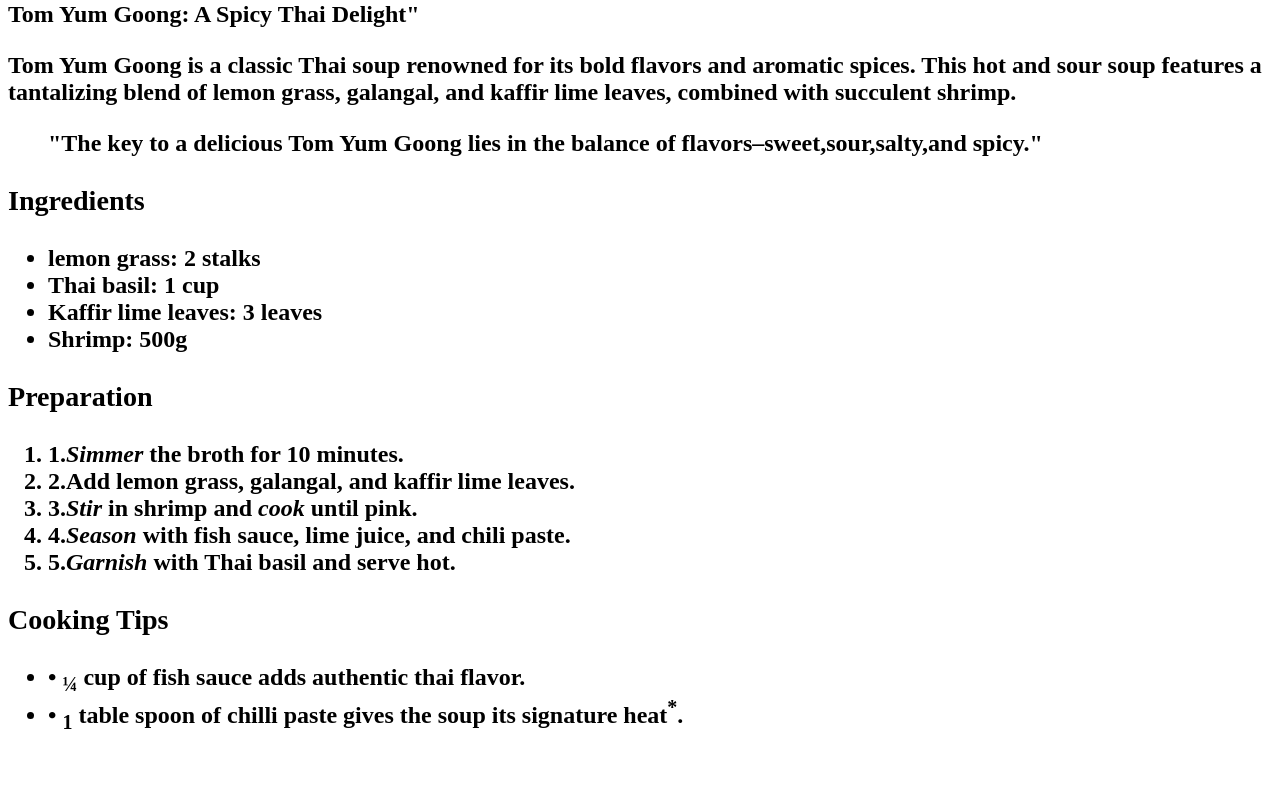
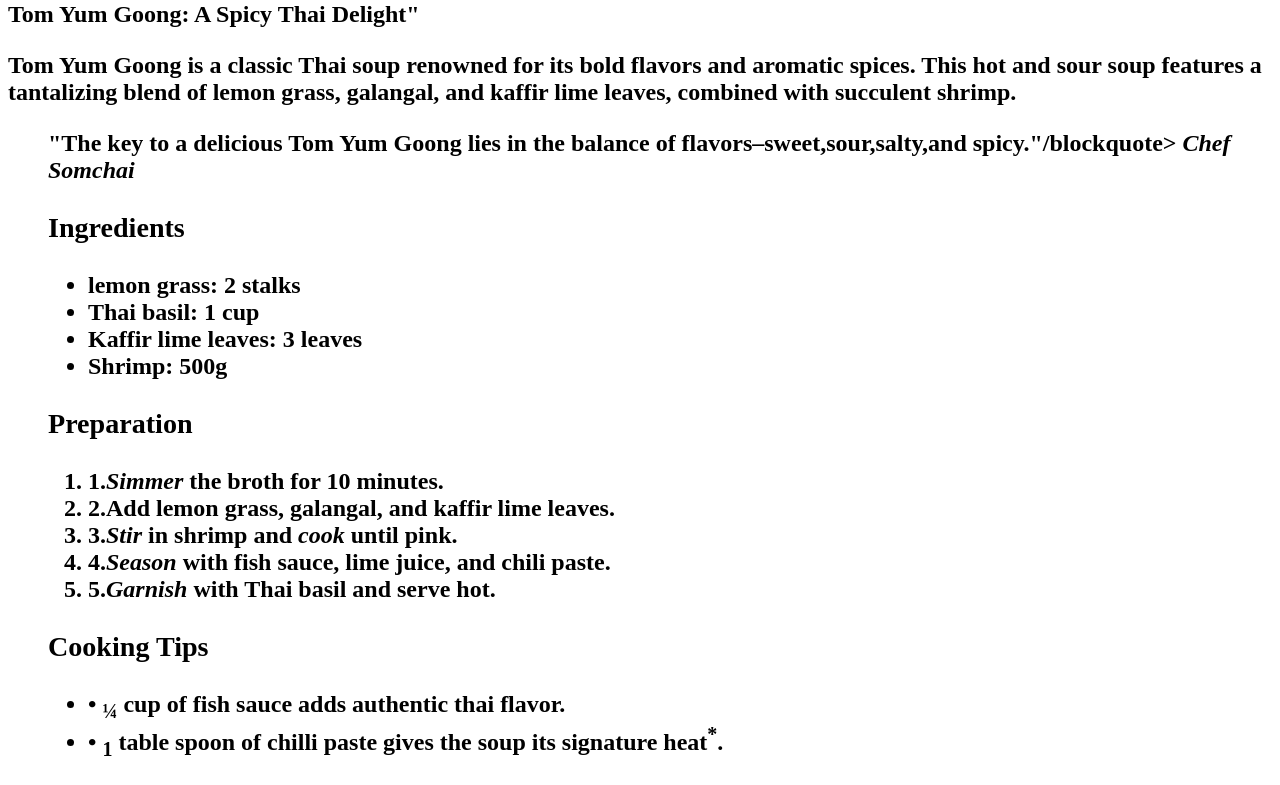
Before and after one commit to sorakiyh/elayshiyangs, a plain HTML site: page index.html in a window 1280 px wide. Shown: the part 79-864 px from the top of the page. Before the commit the page ends 837 px from the top, so only its background shows below. Drawn offline with Linux system fonts and the light colour scheme.

Commit message:
Update index.html

```diff
--- a/index.html
+++ b/index.html
@@ -9,7 +9,8 @@
 <h1>Discover the Flavors of Thailand</h1>
 <h2>Tom Yum Goong: A Spicy Thai Delight"<h/2>
 <p>Tom Yum Goong is a classic Thai soup renowned for its bold flavors and aromatic spices. This hot and sour soup features a tantalizing blend of lemon grass, galangal, and kaffir lime leaves, combined with succulent shrimp.</p>
-<blockquote>"The key to a delicious Tom Yum Goong lies in the balance of flavors–sweet,sour,salty,and spicy."</blockquote>
+<blockquote>"The key to a delicious Tom Yum Goong lies in the balance of flavors–sweet,sour,salty,and spicy."/blockquote>
+<cite>Chef Somchai</cite>
 <h3>Ingredients</h3>
 <ul>
 <li><strong>lemon grass:</strong> 2 stalks</li>
```
